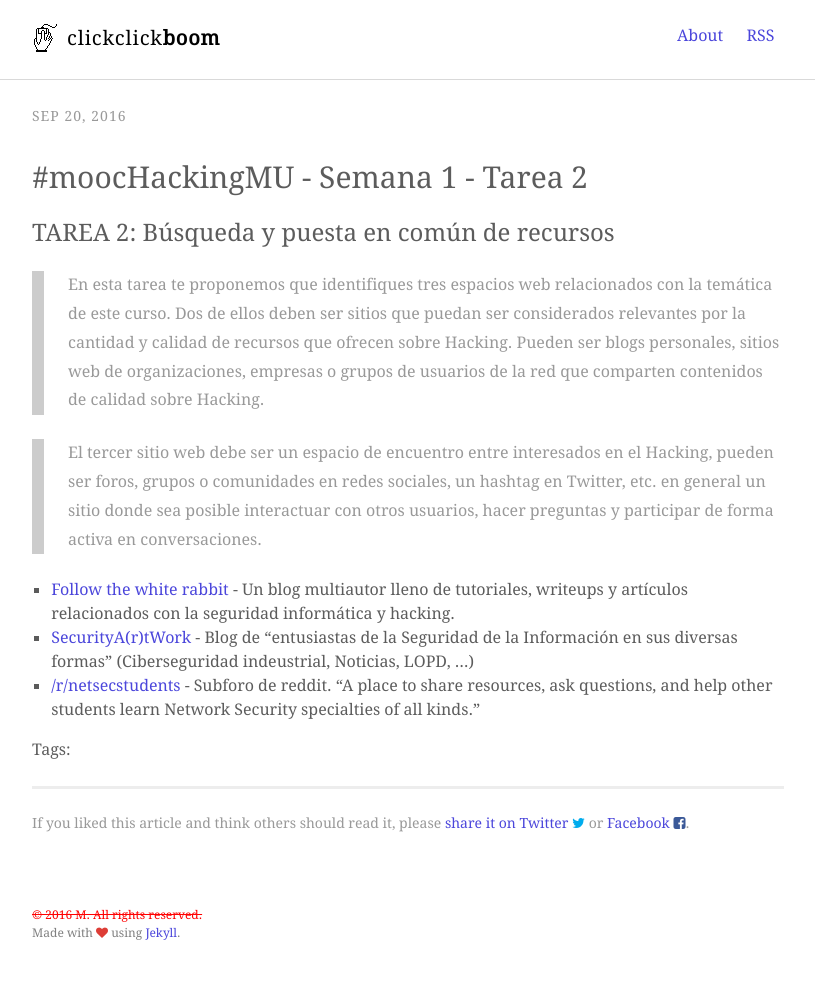
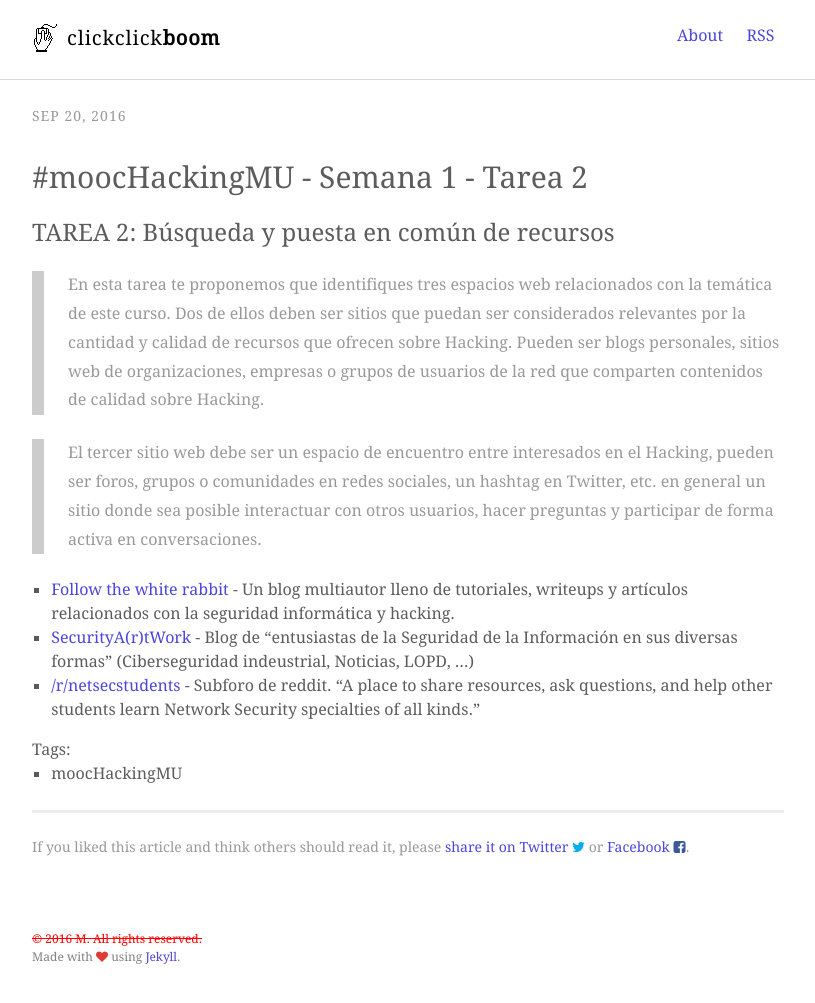
Before and after one commit to mrpnkt/mrpnkt.github.io, a Jekyll site: the page built from _posts/2016-09-20-moochackingmu-semana-1-tarea-2.md, in a window 1280 px wide and 1014 px high. Shown: the top 1003 px of the window, without its empty margins (232-1047 px from the left). Built offline with Jekyll 4.4.1, drawn with Linux system fonts in a browser that asks for light colours.

Commit message:
Update 2016-09-20-moochackingmu-semana-1-tarea-2.md

```diff
--- a/_posts/2016-09-20-moochackingmu-semana-1-tarea-2.md
+++ b/_posts/2016-09-20-moochackingmu-semana-1-tarea-2.md
@@ -2,6 +2,8 @@
 title: "#moocHackingMU - Semana 1 - Tarea 2"
 date: '2016-09-20 00:00:00'
 layout: post
+tags:
+- moocHackingMU
 ---
 ### TAREA 2: Búsqueda y puesta en común de recursos
 
```
